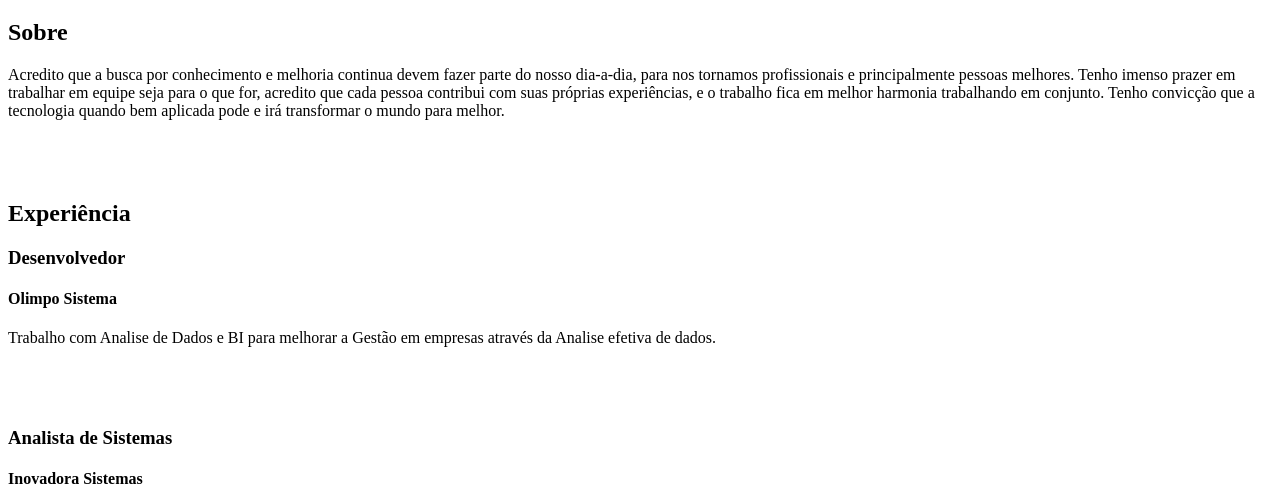
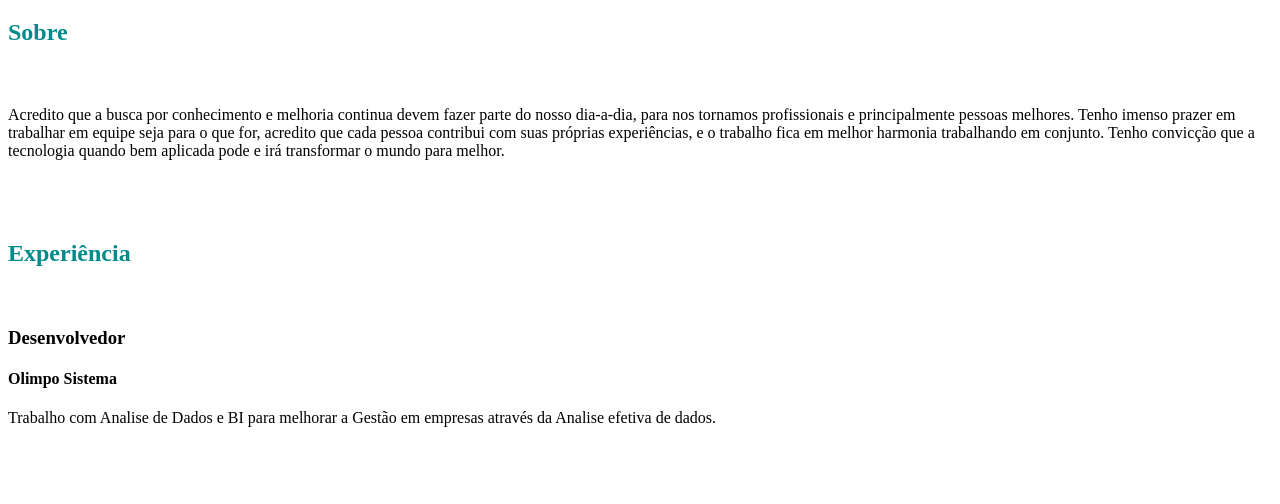
Before and after one commit to tiagoluzh607/CurriculoSite, a plain HTML site: page index.html in a window 1280 px wide. Shown: the part 235-739 px from the top of the page. Drawn offline with Linux system fonts and the light colour scheme.

Commit message:
Tentando dar uma margem e trocando a cor somente no titulo experiencia

```diff
--- a/css/style.css
+++ b/css/style.css
@@ -9,3 +9,8 @@ img{
 p{
     margin-bottom:80px;
 }
+
+h2{
+    margin-bottom: 60px;
+    color: darkcyan;
+}
```
